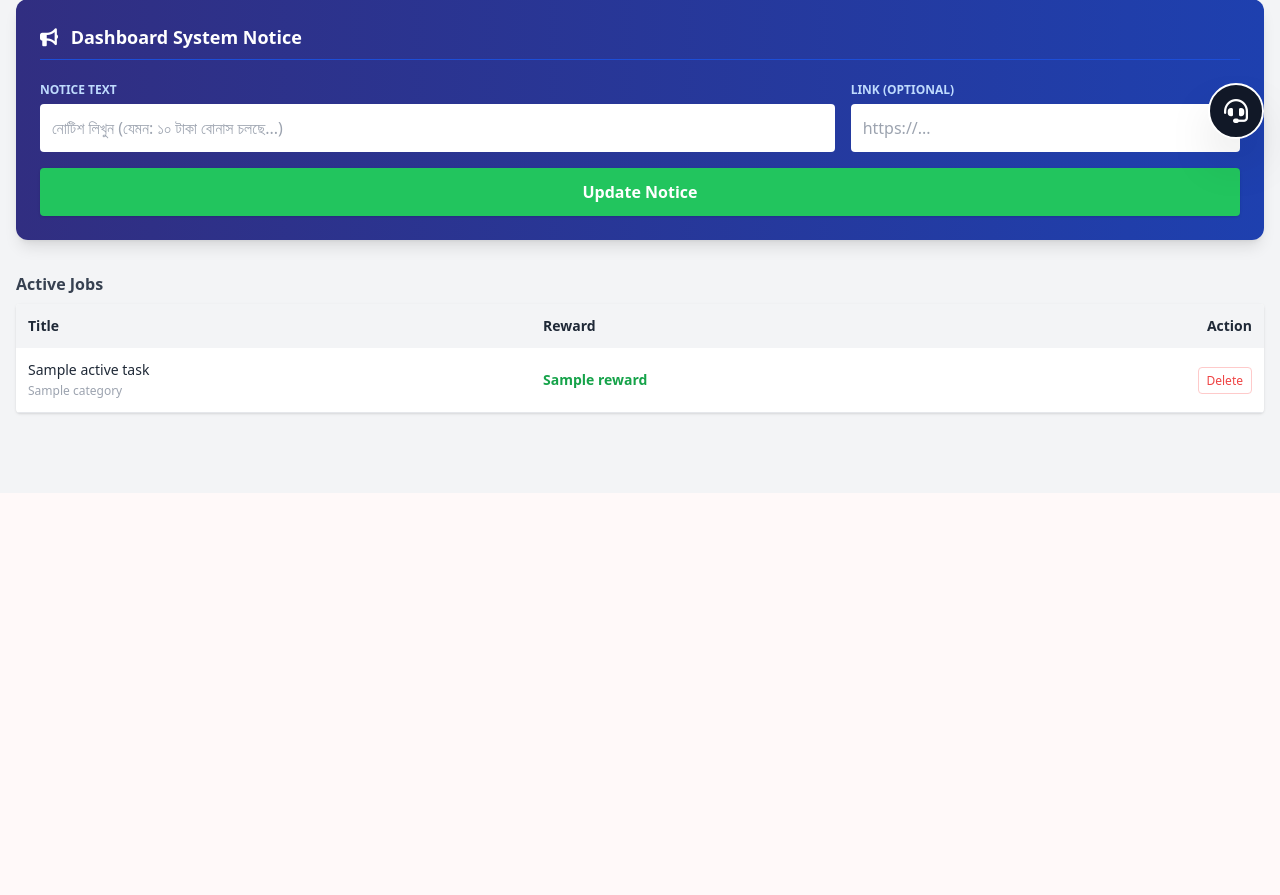
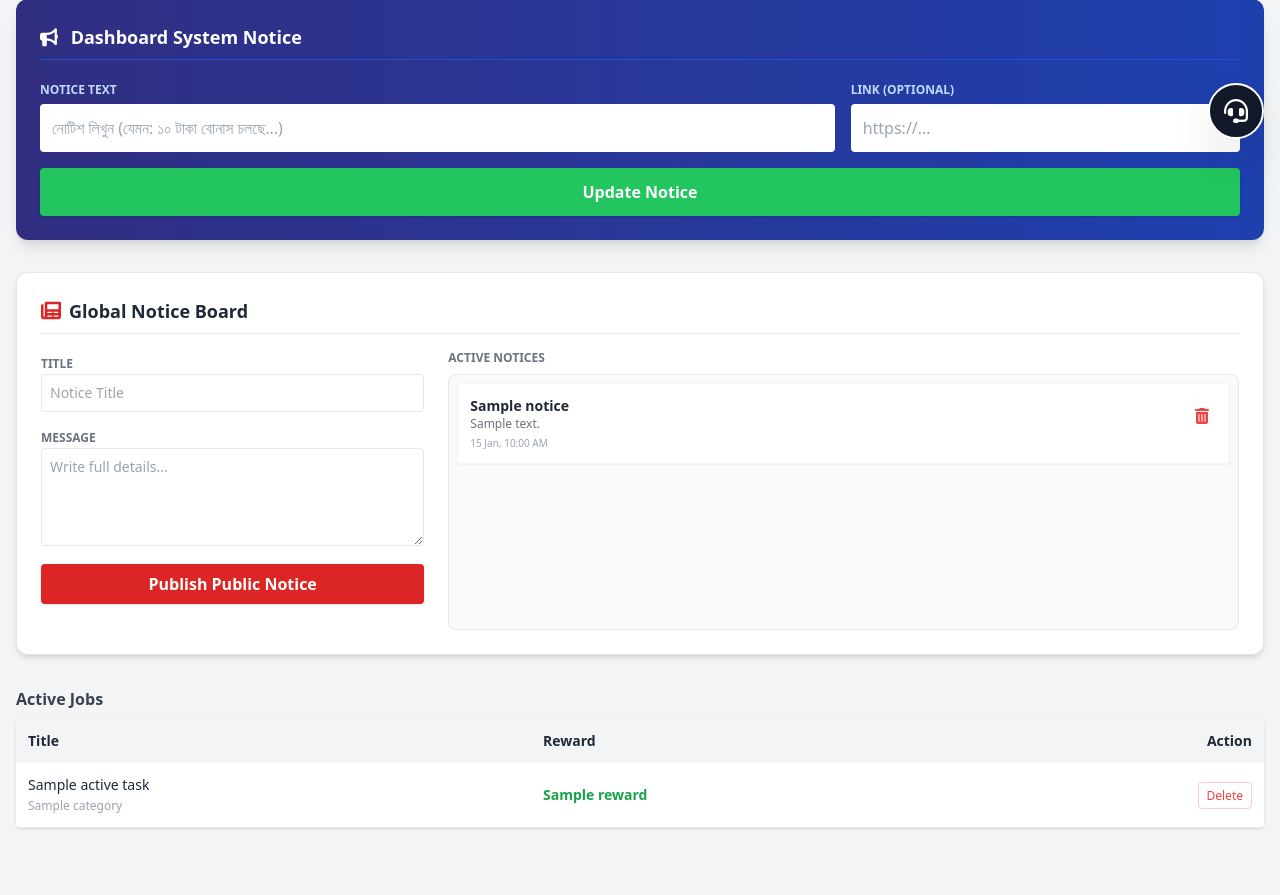
Before and after one commit to uto24/Riseii2, a Flask app: template templates/admin.html in a window 1280 px wide. Shown: the part 574-1469 px from the top of the page. Before the commit the page ends 991 px from the top, so only its background shows below. Run offline with Flask 3, Linux system fonts and the light colour scheme; the template is opened without the code that fills it: most values are stand-ins (such as "Sample title", 1, 10 or a date in 2020); some libraries are stand-ins or nearby versions.

Commit message:
Update admin.html

```diff
--- a/templates/admin.html
+++ b/templates/admin.html
@@ -58,6 +58,56 @@
             Update Notice
         </button>
     </form>
+</div>
+
+    <!-- GLOBAL NOTICE MANAGEMENT -->
+<div class="bg-white p-6 rounded-xl shadow-md border border-gray-200 mb-8">
+    <div class="flex items-center gap-2 mb-4 border-b pb-2">
+        <i class="fas fa-newspaper text-red-600 text-xl"></i>
+        <h3 class="font-bold text-lg text-gray-800">Global Notice Board</h3>
+    </div>
+
+    <div class="grid grid-cols-1 md:grid-cols-3 gap-6">
+
+        <!-- Post Form -->
+        <div class="md:col-span-1">
+            <form method="POST" class="space-y-3">
+                <div>
+                    <label class="text-xs font-bold text-gray-500 uppercase">Title</label>
+                    <input type="text" name="title" placeholder="Notice Title" required class="w-full border p-2 rounded text-sm focus:ring-2 focus:ring-red-500 outline-none">
+                </div>
+                <div>
+                    <label class="text-xs font-bold text-gray-500 uppercase">Message</label>
+                    <textarea name="message" placeholder="Write full details..." required rows="4" class="w-full border p-2 rounded text-sm focus:ring-2 focus:ring-red-500 outline-none"></textarea>
+                </div>
+                <button type="submit" name="publish_notice" class="w-full bg-red-600 text-white py-2 rounded font-bold hover:bg-red-700 transition shadow">
+                    Publish Public Notice
+                </button>
+            </form>
+        </div>
+
+        <!-- Recent Notices List -->
+        <div class="md:col-span-2">
+            <h4 class="text-xs font-bold text-gray-500 uppercase mb-2">Active Notices</h4>
+            <div class="bg-gray-50 rounded-lg border border-gray-200 h-64 overflow-y-auto p-2">
+                {% for notice in admin_notices %}
+                <div class="bg-white p-3 rounded shadow-sm mb-2 flex justify-between items-start border border-gray-100">
+                    <div>
+                        <p class="font-bold text-sm text-gray-800">{{ notice.title }}</p>
+                        <p class="text-xs text-gray-500 truncate w-48">{{ notice.message }}</p>
+                        <p class="text-[10px] text-gray-400 mt-1">{{ notice.date.strftime('%d %b, %I:%M %p') }}</p>
+                    </div>
+                    {% set admin_path = request.path.strip('/').split('/')[0] %}
+                    <a href="/{{ admin_path }}/delete_notice/{{ notice.id }}" onclick="return confirm('Delete this notice?')" class="text-red-500 hover:bg-red-50 p-2 rounded transition">
+                        <i class="fas fa-trash-alt"></i>
+                    </a>
+                </div>
+                {% else %}
+                <p class="text-center text-gray-400 text-xs py-10">No notices published.</p>
+                {% endfor %}
+            </div>
+        </div>
+    </div>
 </div>
     <!-- Active Tasks List -->
     <h3 class="font-bold text-gray-700 mb-2">Active Jobs</h3>
```
